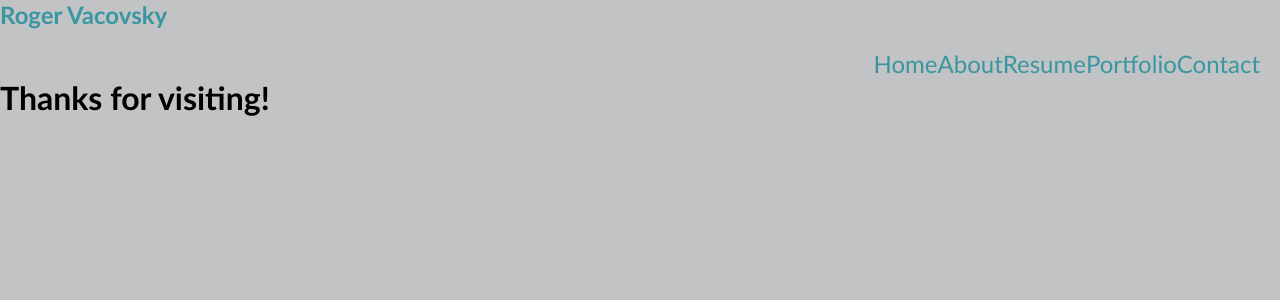
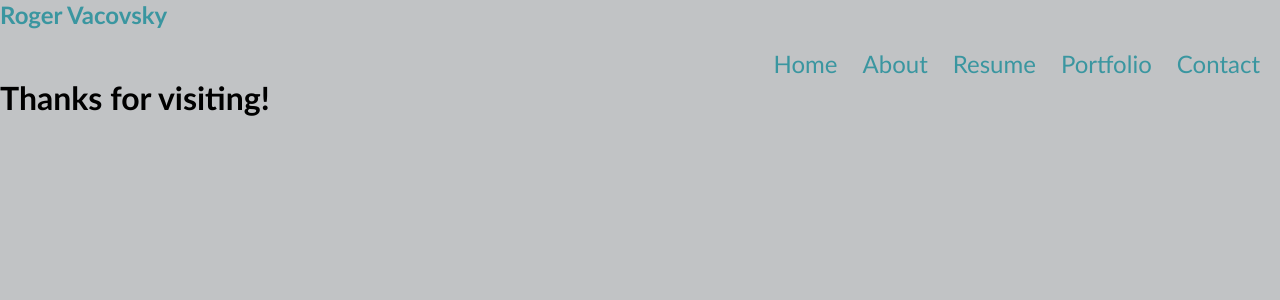
Before and after one commit to rvacovsky/roger-vacovsky, a React (Create React App) app: page /Contact in a window 1280 px wide. Shown: the top 300 px of the page. Built offline with nearby package versions, Linux system fonts and the light colour scheme.

Commit message:
Added Home component

```diff
--- a/src/App.js
+++ b/src/App.js
@@ -1,27 +1,28 @@
 import React from 'react';
-import { Route, BrowserRouter as Router } from 'react-router-dom';
+import { Route, BrowserRouter, Routes } from 'react-router-dom';
 import About from './components/About';
 import Portfolio from './components/Portfolio';
 import ContactForm from './components/Contact';
 import Header from './components/Header';
 import Footer from './components/Footer';
+import Home from './components/Home';
 import './App.css';
 
 function App() {
   return (
-
     <div>
       <Header>
-      <Router>
-        <Route exact path="/" component={<App />} />
-        <Route path="/About" component={<About />} />
-        <Route path="/Portfolio" component={<Portfolio />} />
-        <Route path="/Contact" component={<ContactForm />} />
-      </Router>
+      <BrowserRouter>
+        <Routes>
+        <Route path="/" element={<Home />} />
+        <Route path="/About" element={<About />} />
+        <Route path="/Portfolio" element={<Portfolio />} />
+        <Route path="/Contact" element={<ContactForm />} />
+        </Routes>
+      </BrowserRouter>
       </Header>
       <Footer />
     </div>
-
 );
 }
 
--- a/src/components/About/index.js
+++ b/src/components/About/index.js
@@ -16,6 +16,7 @@ function About() {
             </p>
             </div>
         </section>
+
     );
 }
 
--- /dev/null
+++ b/src/components/Home/index.js
@@ -0,0 +1,11 @@
+import React from "react";
+
+function Home() {
+  return (
+    <div>
+      <h1>Welcome! Click on a menu item to check out my page</h1>
+    </div>
+  );
+}
+
+export default Home;
--- a/src/components/Nav/index.js
+++ b/src/components/Nav/index.js
@@ -4,25 +4,36 @@ import { NavLink } from "react-router-dom";
 function Nav() {
 
   return (
-    <header className="flex-row px-1">
     <nav>
-      <NavLink exact activeClassName="active" to="/">
+      <ul>
+      <li>
+      <NavLink activeclassname="active" to="/">
         Home
       </NavLink>
-      <NavLink activeClassName="active" to="./About">
+      </li>
+      <li>
+      <NavLink activeclassname="active" to="./About">
         About
       </NavLink>
-      <NavLink activeClassName="active" to="./downloads/resume.pdf">
+      </li>
+      <li>
+      <NavLink activeclassname="active" to="./downloads/resume.pdf">
         Resume
       </NavLink>
-      <NavLink activeClassName="active" to="./Portfolio">
+      </li>
+      <li>
+      <NavLink activeclassname="active" to="./Portfolio">
         Portfolio
       </NavLink>
-      <NavLink activeClassName="active" to="./Contact">
+      </li>
+      <li>
+      <NavLink activeclassname="active" to="./Contact">
         Contact
       </NavLink>
+      </li>
+      </ul>
     </nav>
-    </header>
+
   );
 }
 
```
